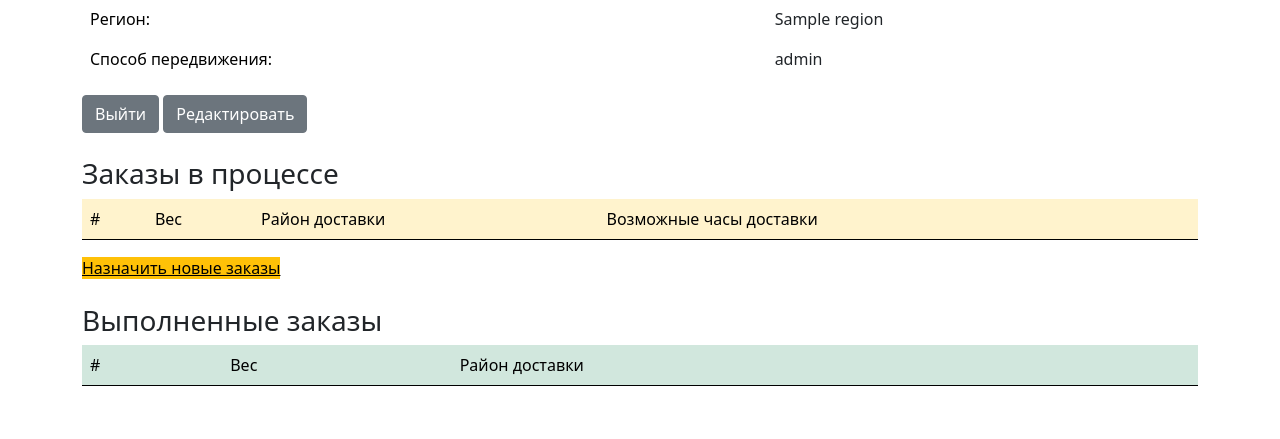
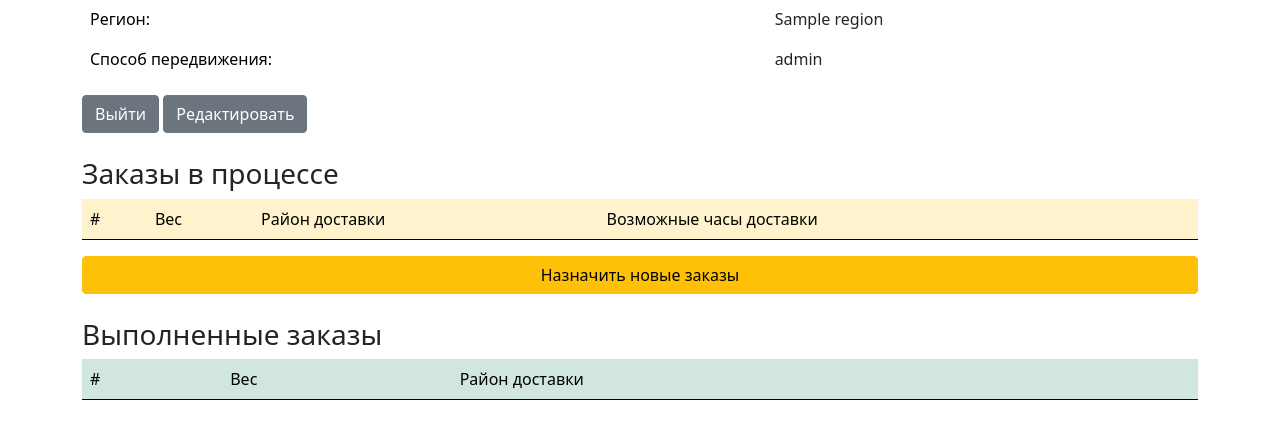
Before and after one commit to andrejmaznin/rest-yandex, a Flask app: template templates/profile.html in a window 1280 px wide. Shown: the part 111-550 px from the top of the page. Run offline with Flask 2, Linux system fonts and the light colour scheme; the template is opened without the code that fills it: most values are stand-ins (such as "Sample title", 1, 10 or a date in 2020).

Commit message:
Update profile.html

```diff
--- a/templates/profile.html
+++ b/templates/profile.html
@@ -43,7 +43,7 @@
         {% endfor %}
         </tbody>
     </table>
-    <a class="col-lg-12 btn-warning" href="/orders_patch/{{user.courier_id}}">Назначить новые заказы</a>
+    <a class="btn col-lg-12 btn-warning" href="/orders_patch/{{user.courier_id}}">Назначить новые заказы</a>
     <br><br>
     <h3>Выполненные заказы</h3>
     <table class="table table-success table-striped">
```
